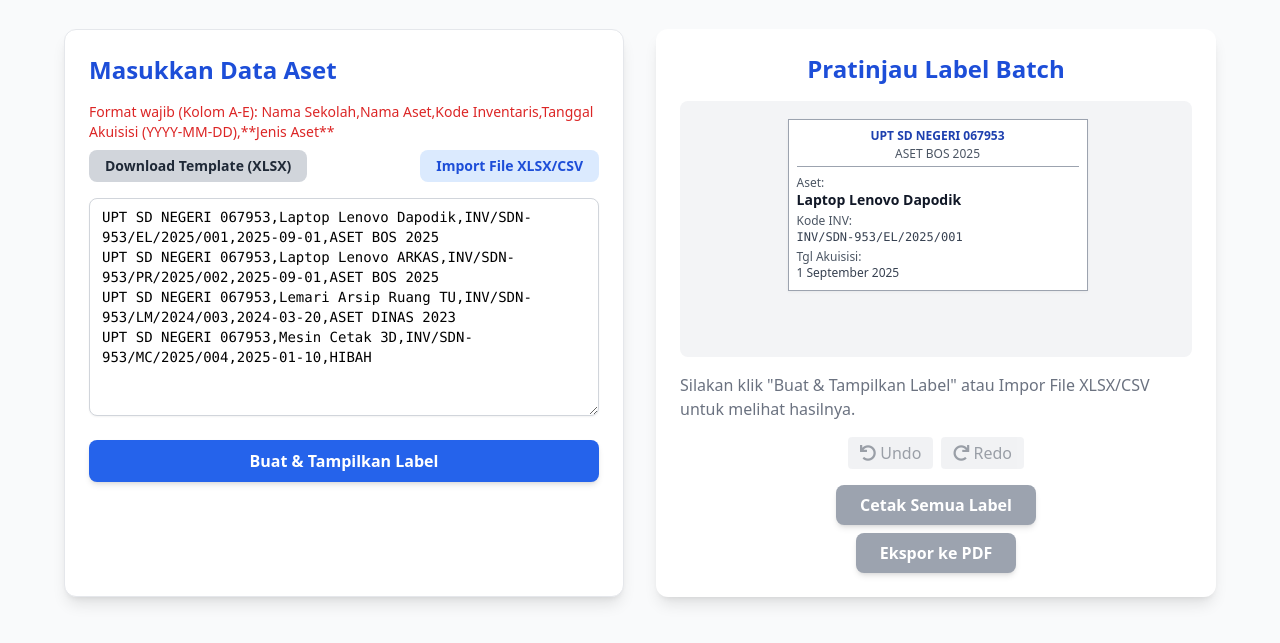
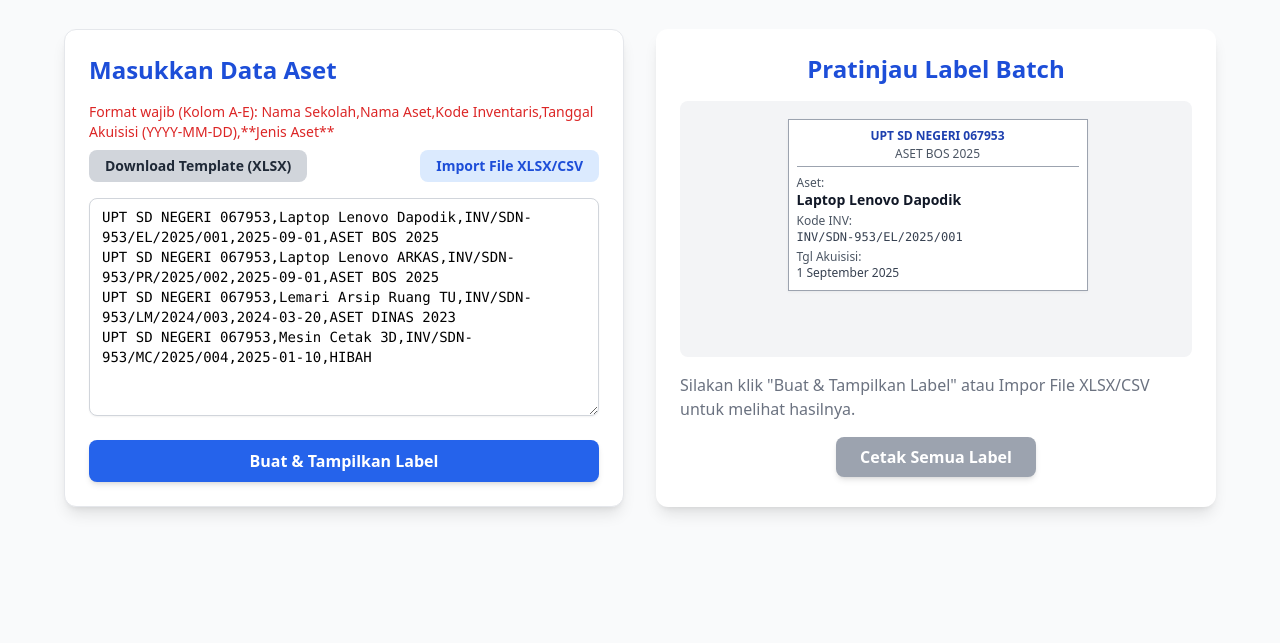
Before and after one commit to Sugandi1994/aset, a plain HTML site: page index.html in a window 1280 px wide. Shown: the part 107-750 px from the top of the page. Drawn offline with nearby package versions, Linux system fonts and the light colour scheme; a script that the page names is missing.

Commit message:
Update index.html

```diff
--- a/index.html
+++ b/index.html
@@ -174,7 +174,7 @@ UPT SD NEGERI 067953,Mesin Cetak 3D,INV/SDN-953/MC/2025/004,2025-01-10,HIBAH</te
                     Silakan klik "Buat & Tampilkan Label" atau Impor File XLSX/CSV untuk melihat hasilnya.
                 </div>
 
-                <div id="undo-redo-controls" class="mt-4 flex gap-2">
+                <!--<div id="undo-redo-controls" class="mt-4 flex gap-2">
                     <button id="undo-btn" onclick="undo()" disabled
                             class="px-3 py-1 bg-gray-200 text-gray-700 rounded hover:bg-gray-300 transition disabled:opacity-50">
                         <i class="fas fa-undo"></i> Undo
@@ -183,17 +183,17 @@ UPT SD NEGERI 067953,Mesin Cetak 3D,INV/SDN-953/MC/2025/004,2025-01-10,HIBAH</te
                             class="px-3 py-1 bg-gray-200 text-gray-700 rounded hover:bg-gray-300 transition disabled:opacity-50">
                         <i class="fas fa-redo"></i> Redo
                     </button>
-                </div>
+                </div>-->
 
                 <button id="print-button" onclick="window.print()" disabled
                         class="mt-4 px-6 py-2 bg-green-600 text-white font-semibold rounded-lg shadow-md hover:bg-green-700 transition duration-150 disabled:bg-gray-400 disabled:cursor-not-allowed">
                     Cetak Semua Label
                 </button>
 
-                <button id="pdf-export-button" onclick="exportToPDF()" disabled
+                <!--<button id="pdf-export-button" onclick="exportToPDF()" disabled
                         class="mt-2 px-6 py-2 bg-purple-600 text-white font-semibold rounded-lg shadow-md hover:bg-purple-700 transition duration-150 disabled:bg-gray-400 disabled:cursor-not-allowed">
                     Ekspor ke PDF
-                </button>
+                </button>-->
             </div>
         </div>
 
```
